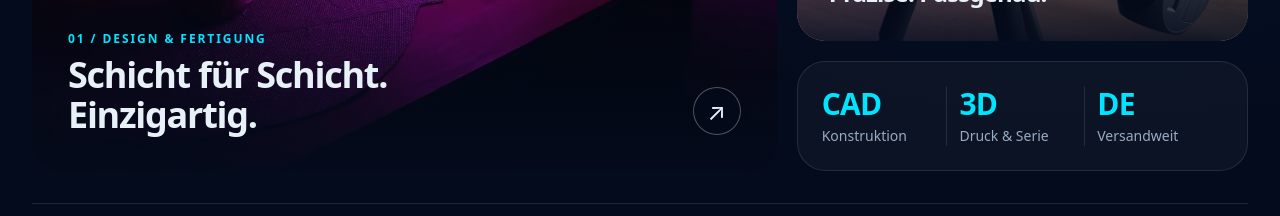
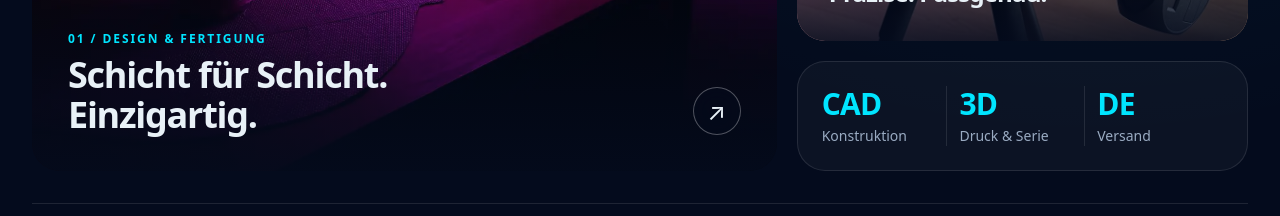
Before and after one commit to LayerInForm/LayerForm, a React (Vite) app: page / in a window 1280 px wide. Shown: the part 900-1116 px from the top of the page. Built offline with nearby package versions, Linux system fonts and the light colour scheme.

Commit message:
copy: clarify nationwide shipping fact

```diff
--- a/components/Hero.tsx
+++ b/components/Hero.tsx
@@ -84,7 +84,7 @@ export const Hero: React.FC<HeroProps> = ({ onInquiryClick, onCalculatorClick })
               {[
                 ['CAD', 'Konstruktion'],
                 ['3D', 'Druck & Serie'],
-                ['DE', 'Versandweit'],
+                ['DE', 'Versand'],
               ].map(([head, sub]) => (
                 <div key={head} className="min-w-0 border-r border-white/10 last:border-r-0 last:pr-0">
                   <span className="block text-2xl font-semibold tracking-tight text-cyan sm:text-3xl">{head}</span>
```
